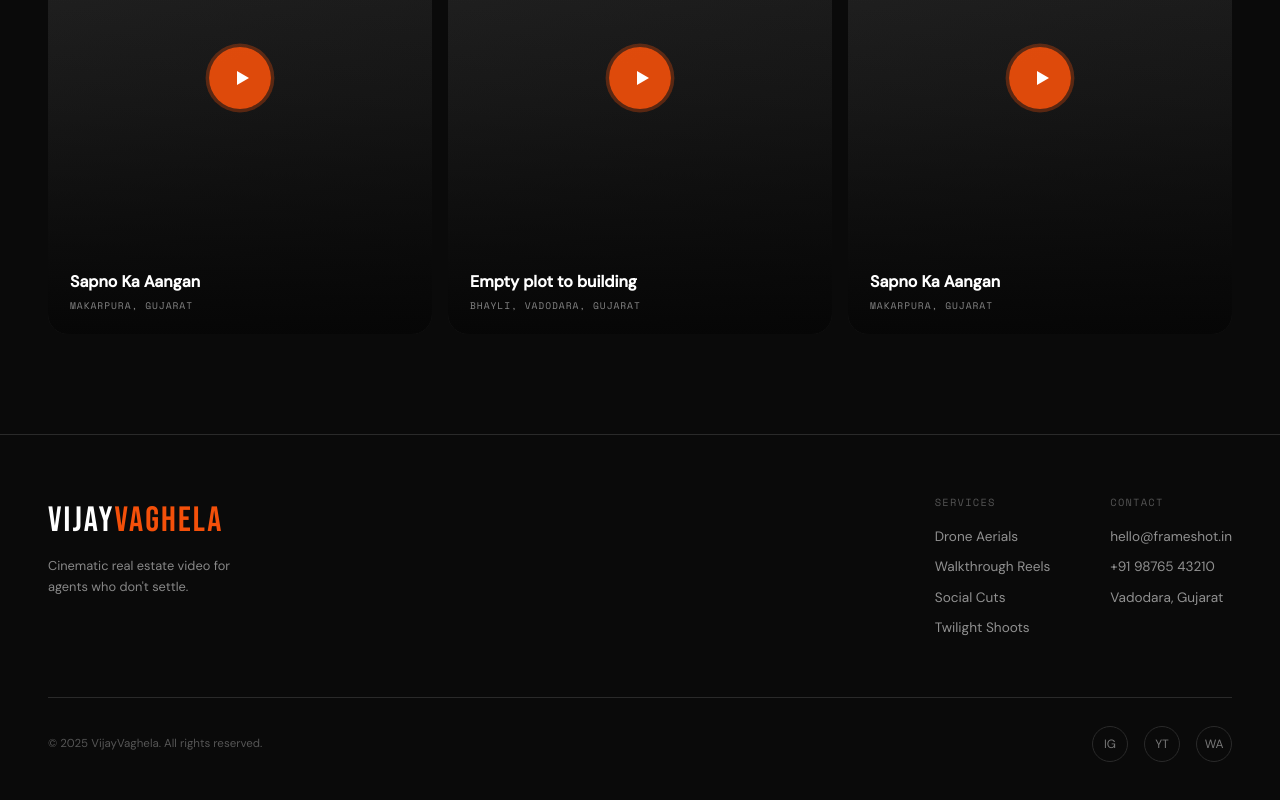
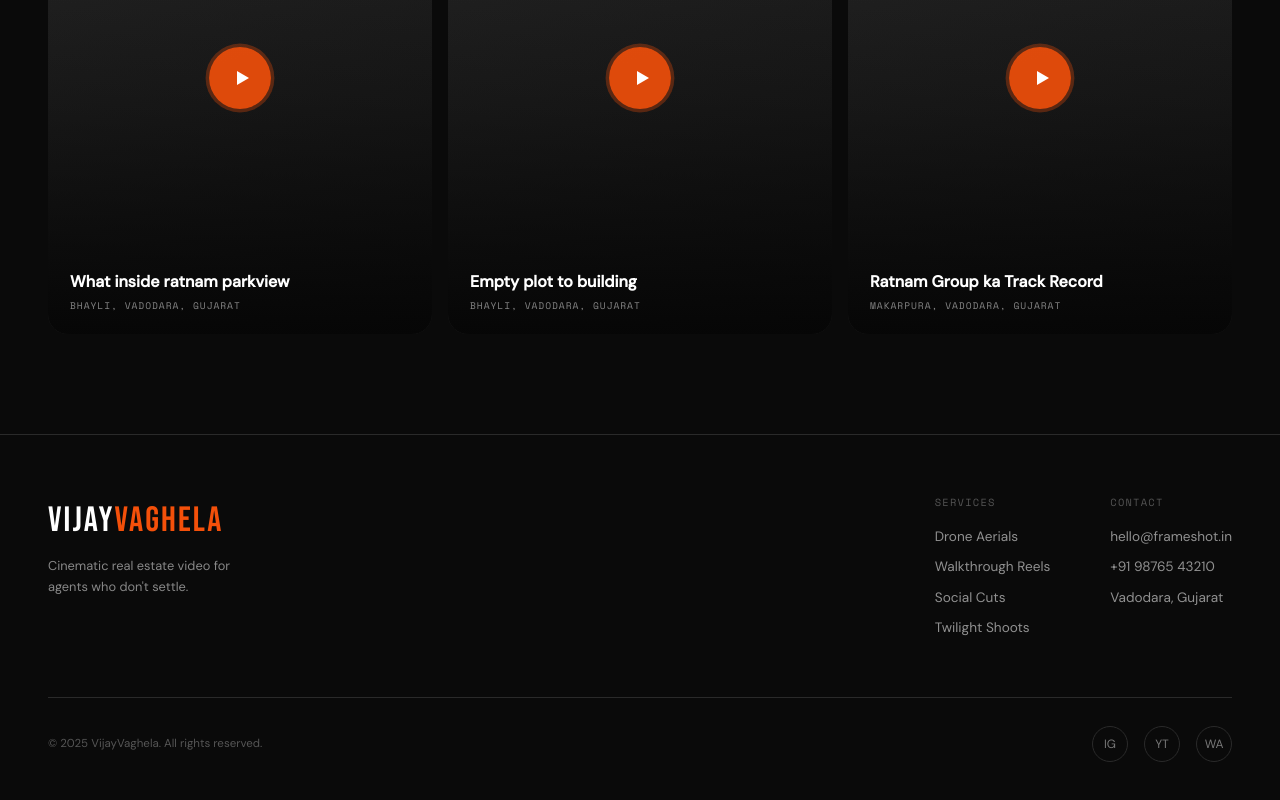
Before and after one commit to vaghelavijay178-hub/realestate, a Next.js app: page / in a window 1280 px wide. Shown: the part 2440-3240 px from the top of the page. Built offline with nearby package versions, Linux system fonts and the light colour scheme.

Commit message:
Update page.tsx

```diff
--- a/app/page.tsx
+++ b/app/page.tsx
@@ -5,8 +5,8 @@ import { useEffect, useRef, useState } from "react";
 const REELS = [
   {
     id: "h3Vuti6l1ZQ",
-    title: "Sapno Ka Aangan",
-    location: "Makarpura, Gujarat",
+    title: "What inside ratnam parkview",
+    location: "Bhayli, Vadodara, Gujarat",
     thumb: "",
   },
   {
@@ -16,9 +16,9 @@ const REELS = [
     thumb: "",
   },
   {
-    id: "h3Vuti6l1ZQ",
-    title: "Sapno Ka Aangan",
-    location: "Makarpura, Gujarat",
+    id: "ykh3nF0G7dI",
+    title: "Ratnam Group ka Track Record",
+    location: "Makarpura, Vadodara, Gujarat",
     thumb: "",
   },
 ];;
```
